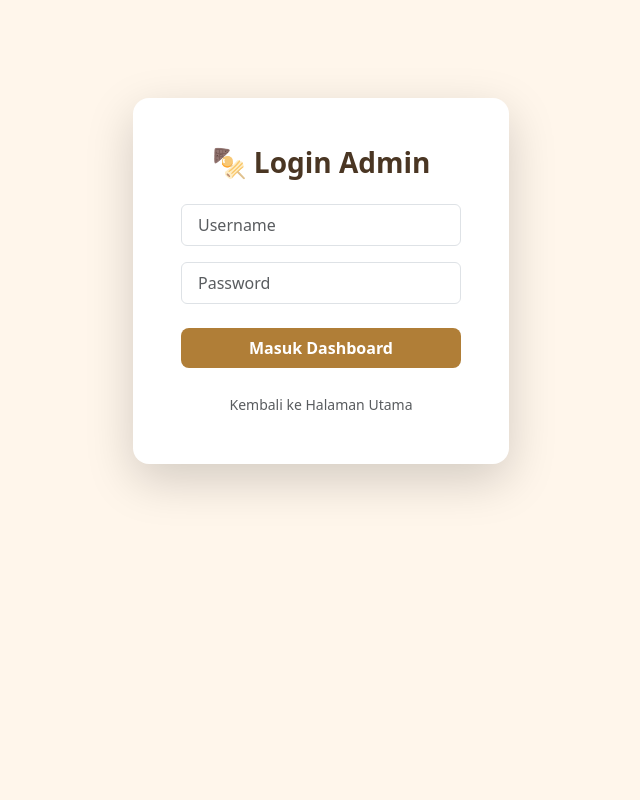
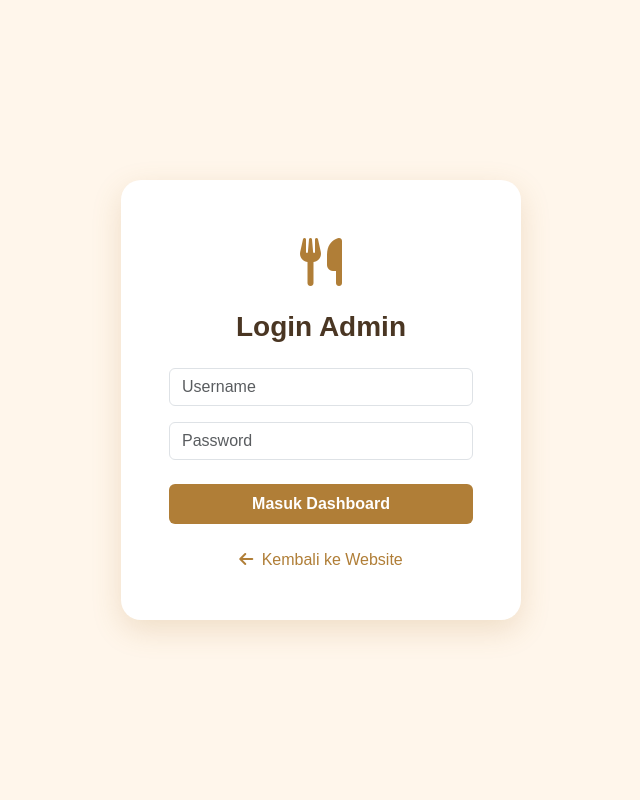
Before and after one commit to nnsinaga17/De-sate-company, a PHP site: page /login.php in a window 1280 px wide. Shown: the whole page, without its empty margins (319-959 px from the left). Run offline with PHP 8.4, Linux system fonts and the light colour scheme.

Commit message:
Update tampilan login admin

```diff
--- a/login.php
+++ b/login.php
@@ -1,31 +1,21 @@
 <?php
 session_start();
-
-// Cek apakah sudah login, kalau iya langsung lempar ke dashboard
 if(isset($_SESSION['login'])) {
     header("Location: admin-dashboard.php");
     exit;
 }
-
 include 'koneksi.php';
-
 $error = false;
 
 if(isset($_POST['login'])) {
     $username = mysqli_real_escape_string($koneksi, $_POST['username']);
     $password = mysqli_real_escape_string($koneksi, $_POST['password']);
-
-    // Pastikan nama tabel admin sesuai dengan yang ada di phpMyAdmin
     $query = mysqli_query($koneksi, "SELECT * FROM admin WHERE username='$username' AND password='$password'");
 
     if(mysqli_num_rows($query) > 0) {
-        $data = mysqli_fetch_assoc($query); // Ambil spesifik data admin yang login
-
-        // Simpan sesi login dan ID Admin
+        $data = mysqli_fetch_assoc($query);
         $_SESSION['login'] = true;
-        $_SESSION['admin_id'] = $data['admin_id']; // Super penting untuk relasi tambah menu!
-        $_SESSION['username'] = $data['username']; // Disimpan biar nanti bisa panggil nama di dashboard
-
+        $_SESSION['admin_id'] = $data['admin_id'];
         header("Location: admin-dashboard.php");
         exit;
     } else {
@@ -41,47 +31,44 @@ if(isset($_POST['login'])) {
     <meta name="viewport" content="width=device-width, initial-scale=1.0">
     <title>Login Admin - De'Sate</title>
     <link href="asset/css/bootstrap.min.css" rel="stylesheet">
+    <link rel="stylesheet" href="https://cdnjs.cloudflare.com/ajax/libs/font-awesome/6.4.0/css/all.min.css">
     <style>
-        :root {
-            --primary-color: #b07e37;
-            --dark-color: #4a3623;
-        }
-        body {
-            background-color: #fff6eb;
-        }
-        .btn-custom {
-            background-color: var(--primary-color);
-            color: white;
-            border: none;
-            transition: 0.3s;
-        }
-        .btn-custom:hover {
-            background-color: var(--dark-color);
-            color: white;
-        }
+        :root { --primary-color: #b07e37; --dark-color: #4a3623; }
+        body { background-color: #fff6eb; font-family: 'Poppins', sans-serif; }
+        .login-card { border-radius: 20px; border: none; box-shadow: 0 10px 30px rgba(176,126,55,0.2); }
+        .btn-custom { background-color: var(--primary-color); color: white; border: none; transition: 0.3s; }
+        .btn-custom:hover { background-color: var(--dark-color); color: white; }
+        .logo-icon { font-size: 3rem; color: var(--primary-color); margin-bottom: 10px; }
     </style>
 </head>
 <body>
-    <div class="container mt-5" style="max-width: 400px; padding-top: 50px;">
-        <form method="POST" class="p-5 bg-white shadow-lg rounded-4 text-center">
-            <h3 class="mb-4 fw-bold" style="color: var(--dark-color);">🍢 Login Admin</h3>
+    <div class="container d-flex justify-content-center align-items-center min-vh-100">
+        <div class="card login-card p-5" style="max-width: 400px; width: 100%;">
+            <div class="text-center">
+                <div class="logo-icon"><i class="fas fa-utensils"></i></div>
+                <h3 class="fw-bold mb-4" style="color: var(--dark-color);">Login Admin</h3>
+            </div>
 
             <?php if($error) : ?>
-                <div class='alert alert-danger small py-2'>Username atau Password salah!</div>
+                <div class='alert alert-danger small'>Username/Password salah!</div>
             <?php endif; ?>
 
-            <div class="mb-3 text-start">
-                <input type="text" name="username" class="form-control px-3 py-2" placeholder="Username" required>
+            <form method="POST">
+                <div class="mb-3">
+                    <input type="text" name="username" class="form-control" placeholder="Username" required>
+                </div>
+                <div class="mb-4">
+                    <input type="password" name="password" class="form-control" placeholder="Password" required>
+                </div>
+                <button type="submit" name="login" class="btn btn-custom w-100 py-2 fw-bold">Masuk Dashboard</button>
+            </form>
+
+            <div class="text-center mt-4">
+                <a href="index.php" class="text-decoration-none" style="color: var(--primary-color);">
+                    <i class="fas fa-arrow-left me-1"></i> Kembali ke Website
+                </a>
             </div>
-            <div class="mb-4 text-start">
-                <input type="password" name="password" class="form-control px-3 py-2" placeholder="Password" required>
-            </div>
-            <button type="submit" name="login" class="btn btn-custom w-100 py-2 fw-bold rounded-3">Masuk Dashboard</button>
-
-            <div class="mt-4">
-                <a href="index.php" class="text-muted small text-decoration-none">Kembali ke Halaman Utama</a>
-            </div>
-        </form>
+        </div>
     </div>
 </body>
 </html>
```
